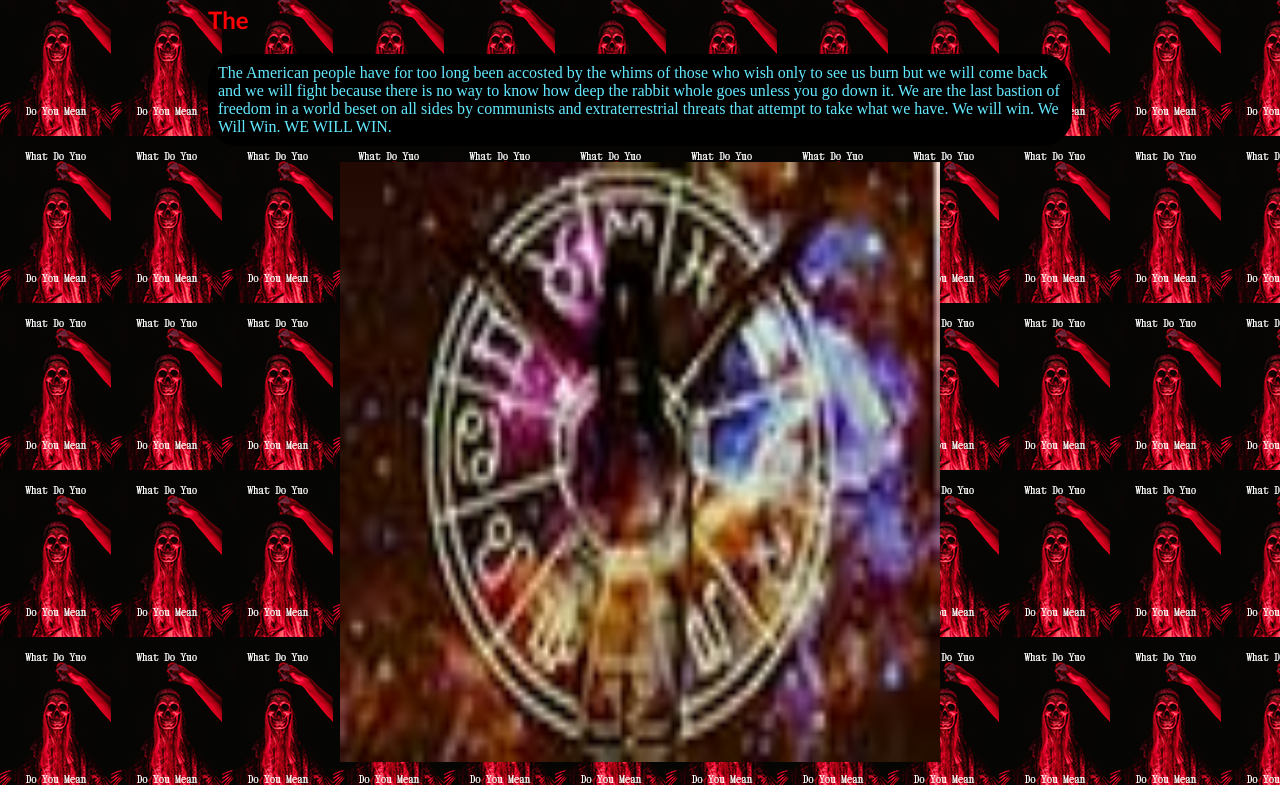
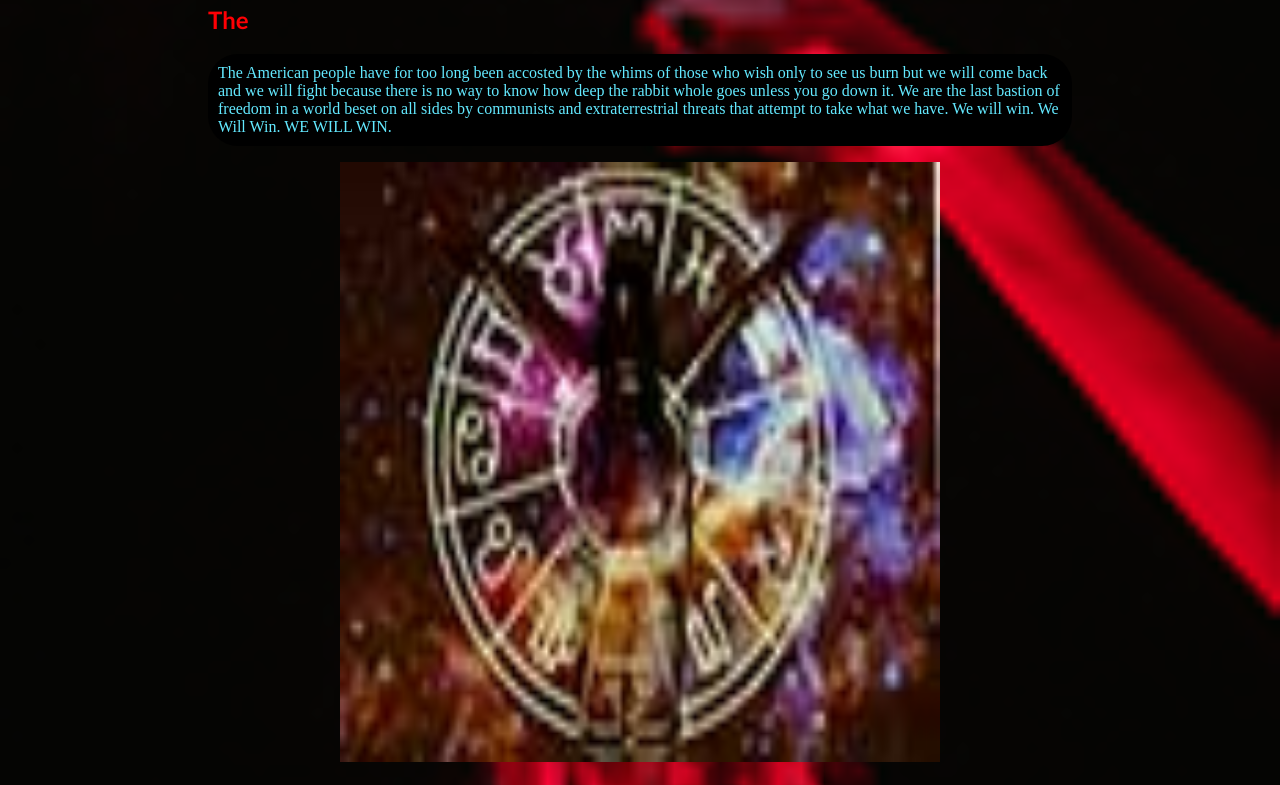
Before and after one commit to GPO-Lena/covid19truthnow.github.io, a plain HTML site: page index.html in a window 1280 px wide. Shown: the part 365-1150 px from the top of the page. Drawn offline with Linux system fonts and the light colour scheme.

Commit message:
background change

```diff
--- a/css/index-css.css
+++ b/css/index-css.css
@@ -1,8 +1,8 @@
 @charset "utf-8";
 body {
     background-image: url(../images/background.png);
-    background-size: auto auto;
-    background-repeat: repeat;
+    background-size: contain;
+    background-repeat: repeat-y;
     border-width: thick;
 }
 .main-content {
```
